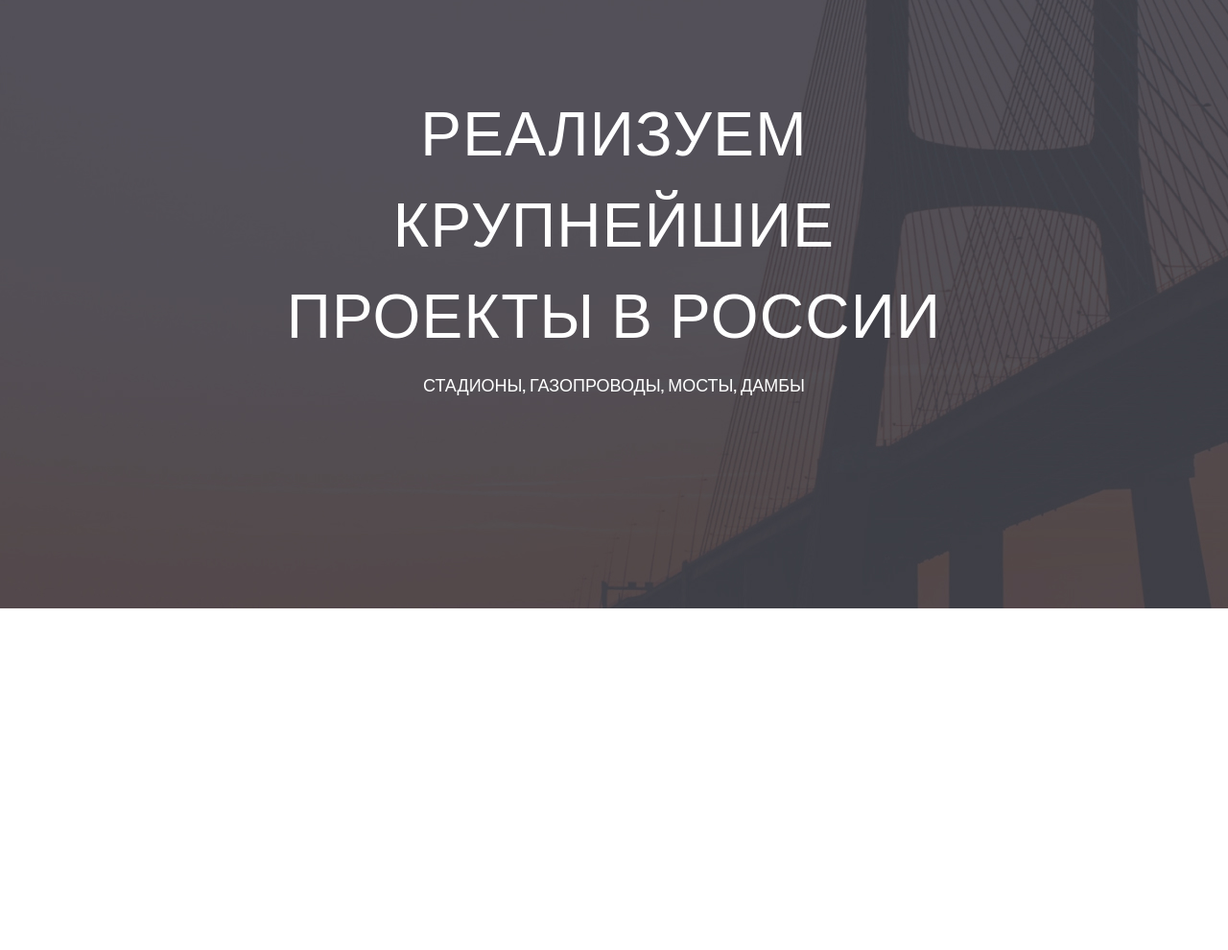
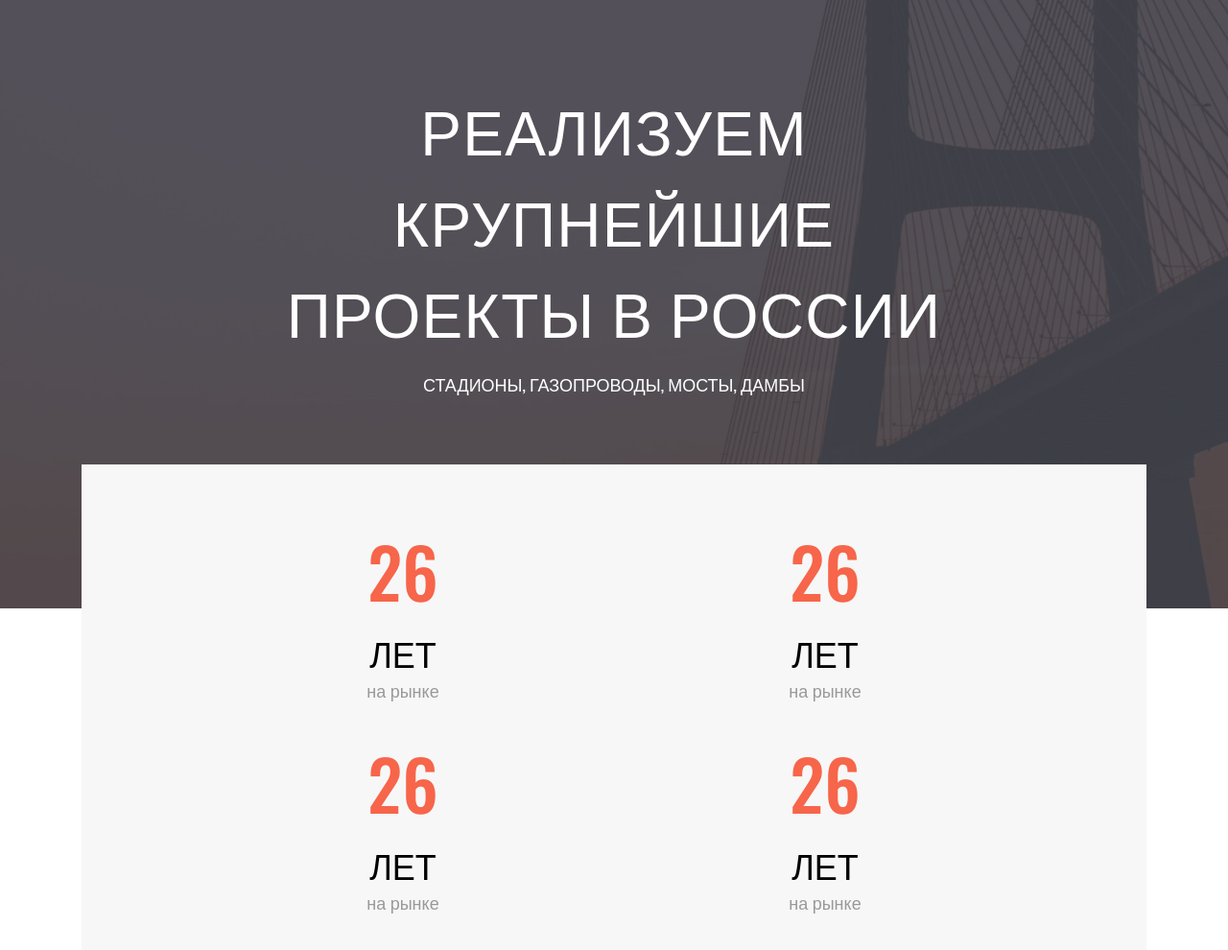
Before and after one commit to RafisBG/Big-project, a plain HTML site: page index.html in a window 1280 px wide. Shown: the part 106-1096 px from the top of the page at 96% size. Before the commit the page ends 800 px from the top, so only its background shows below. Drawn offline with nearby package versions, Linux system fonts and the light colour scheme; a web font is replaced by a local one.

Commit message:
section__about

```diff
--- a/css/style.css
+++ b/css/style.css
@@ -6,6 +6,17 @@ html {
 *::before,
 *::after {
     box-sizing: inherit;
+}
+
+h1,
+h2,
+h3,
+h4,
+h5,
+h6,
+p {
+    padding: 0;
+    margin: 0;
 }
 
 body {
@@ -125,3 +136,76 @@ body {
     text-transform: uppercase;
     color: var(--white-color);
 }
+
+.about {
+    min-height: 1080px;
+    position: relative;
+}
+
+.info {
+    position: absolute;
+    top: -150px;
+    left: 50%;
+    transform: translateX(-50%);
+    max-width: 1110px;
+    min-height: 300px;
+    width: 100%;
+    background-color: #f7f7f7;
+    padding: 57px 130px;
+}
+
+.about__grid {
+    display: grid;
+    grid-template-columns: repeat(4, 1fr);
+    gap: 30px;
+    justify-items: center;
+}
+
+.about__grid-item {
+    text-align: center;
+    width: 190px;
+}
+
+.about__h4 {
+    color: var(--accent-color);
+    font-size: 72px;
+    font-style: normal;
+    font-weight: 500;
+    line-height: normal;
+    text-transform: uppercase;
+    margin-bottom: 5px;
+}
+
+.about__h5 {
+    color: #000;
+    font-size: 36px;
+    font-family: 'Oswald', sans-serif;
+    font-style: normal;
+    font-weight: 500;
+    line-height: normal;
+    text-transform: uppercase;
+}
+
+.about__p {
+    color: var(--gray-color);
+
+    font-size: 18px;
+    font-style: normal;
+    font-weight: 500;
+}
+
+@media screen and (max-width: 1280px) {
+    .about__grid {
+        grid-template-columns: repeat(2, 1fr);
+        grid-template-rows: repeat(2, 1fr);
+    }
+}
+@media screen and (max-width: 768px) {
+    .info {
+        position: relative;
+    }
+    .about__grid {
+        grid-template-columns: repeat(1, 1fr);
+        grid-template-rows: repeat(4, 1fr);
+    }
+}
--- a/index.html
+++ b/index.html
@@ -28,6 +28,38 @@
 			<h4 class="h4">Стадионы, газопроводы, мосты, дамбы</h4>
 		</div>
 	</header>
+
+	<section class="about">
+		<div class="info">
+			<div class="container">
+				<div class="about__grid">
+					<div class="about__grid-item">
+						<h4 class="about__h4">26</h4>
+						<h5 class="about__h5">лет</h5>
+						<p class="about__p">на рынке</p>
+					</div>
+					<div class="about__grid-item">
+						<h4 class="about__h4">26</h4>
+						<h5 class="about__h5">лет</h5>
+						<p class="about__p">на рынке</p>
+					</div>
+					<div class="about__grid-item">
+						<h4 class="about__h4">26</h4>
+						<h5 class="about__h5">лет</h5>
+						<p class="about__p">на рынке</p>
+					</div>
+					<div class="about__grid-item">
+						<h4 class="about__h4">26</h4>
+						<h5 class="about__h5">лет</h5>
+						<p class="about__p">на рынке</p>
+					</div>
+				</div>
+			</div>
+			<div class="container">
+
+			</div>
+		</div>
+	</section>
 </body>
 
 </html>
```
